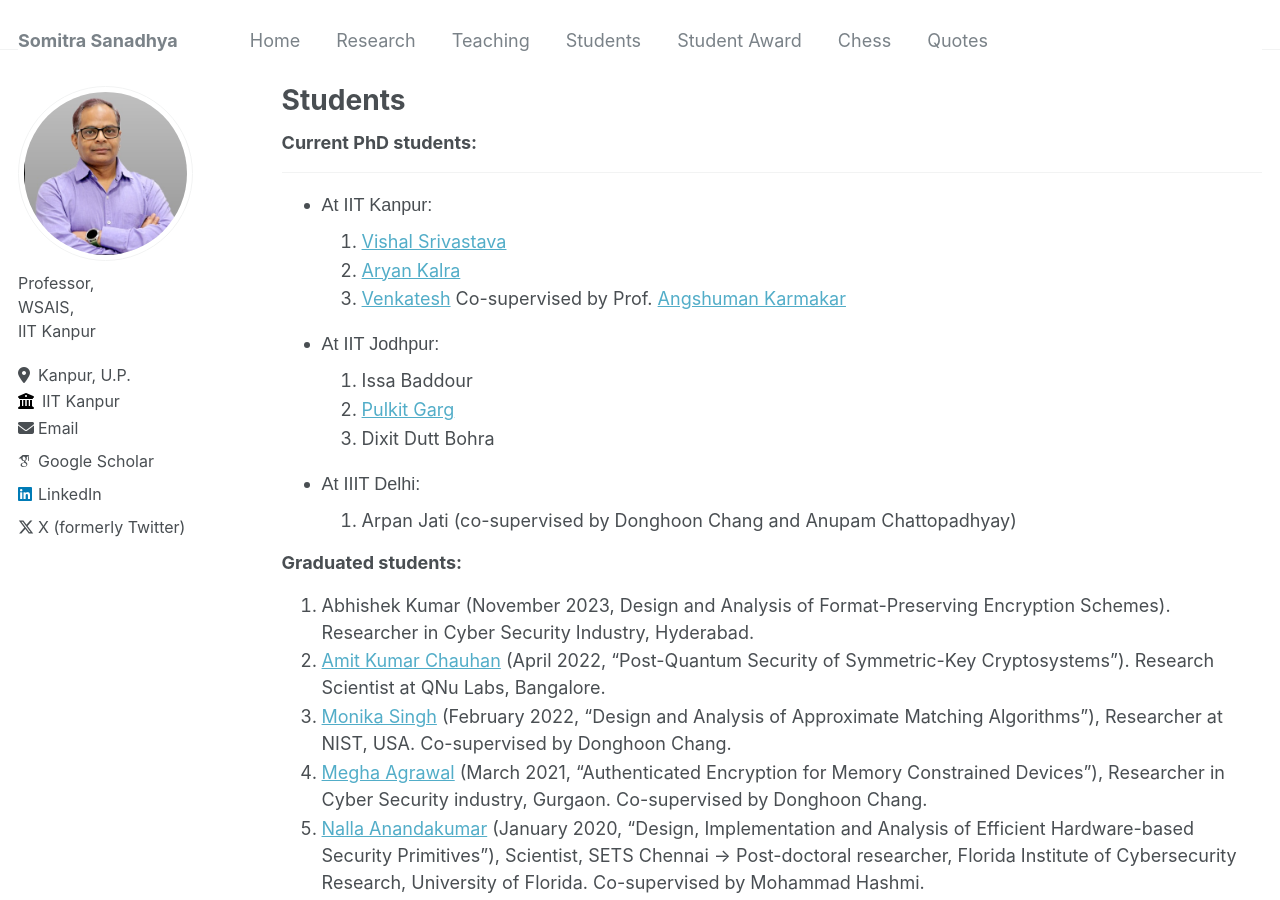
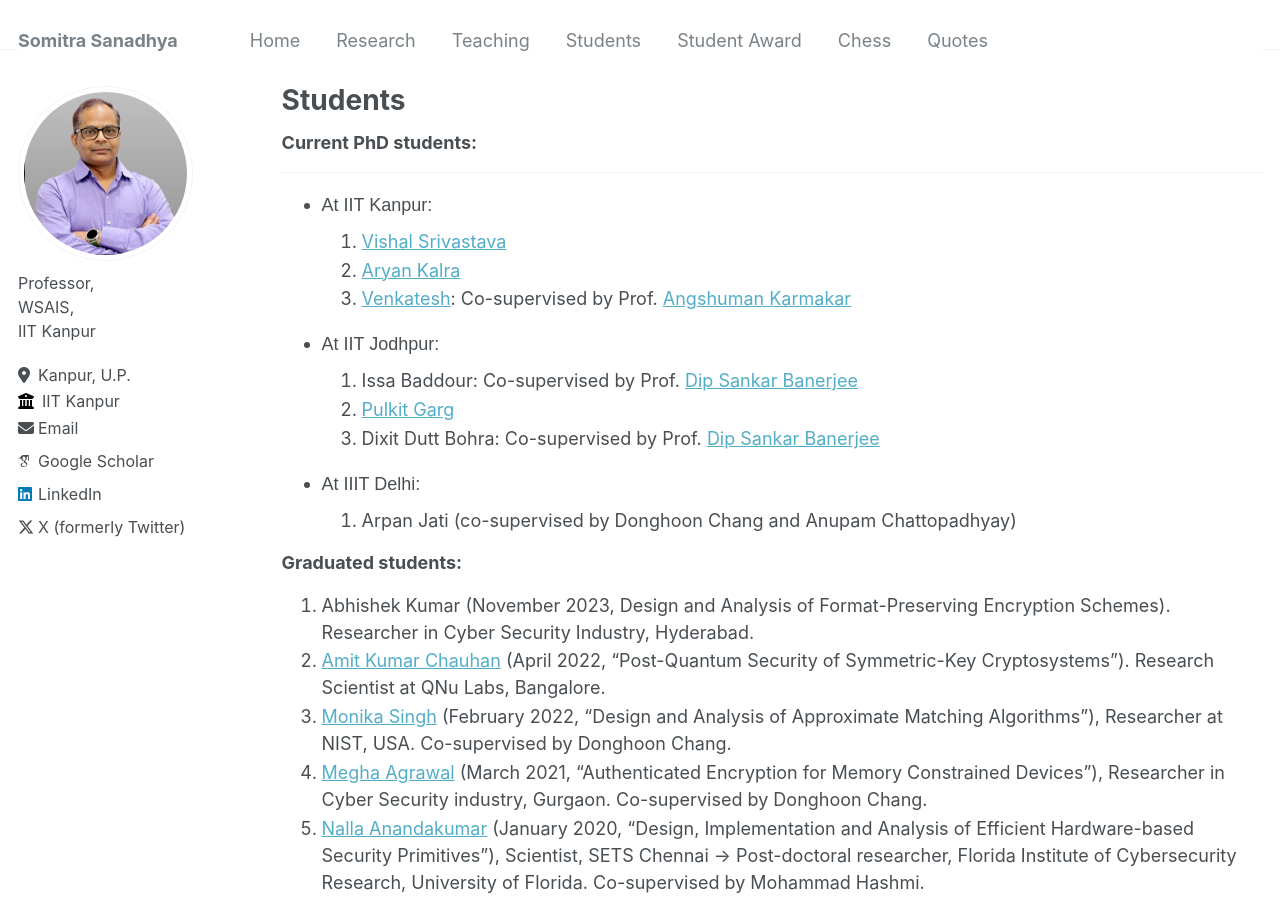
Before and after one commit to somitra-sanadhya/somitra-sanadhya.github.io, a Jekyll site: the page built from _pages/students.md, in a window 1280 px wide and 900 px high. Built offline with Jekyll 4.4.1, drawn with Linux system fonts in a browser that asks for light colours; some web fonts are replaced.

Commit message:
Update students.md

```diff
--- a/_pages/students.md
+++ b/_pages/students.md
@@ -11,13 +11,13 @@ author_profile: true
 
     1. [Vishal Srivastava](https://www.linkedin.com/in/vishal-srivastava27)
     2. [Aryan Kalra](https://www.linkedin.com/in/aryan1kalra/)
-    3. [Venkatesh](https://venkysharma.github.io/) Co-supervised by Prof. [Angshuman Karmakar](https://www.cse.iitk.ac.in/users/angshuman/)
+    3. [Venkatesh](https://venkysharma.github.io/): Co-supervised by Prof. [Angshuman Karmakar](https://www.cse.iitk.ac.in/users/angshuman/)
 
 + At IIT Jodhpur:
 
-    1. Issa Baddour
+    1. Issa Baddour: Co-supervised by Prof. [Dip Sankar Banerjee](https://sites.google.com/site/dipsankarban/)
     2. [Pulkit Garg](https://sites.google.com/iitj.ac.in/pulkitgarg/home?pli=1)
-    3. Dixit Dutt Bohra
+    3. Dixit Dutt Bohra: Co-supervised by Prof. [Dip Sankar Banerjee](https://sites.google.com/site/dipsankarban/)
 
 + At IIIT Delhi:
 
```
